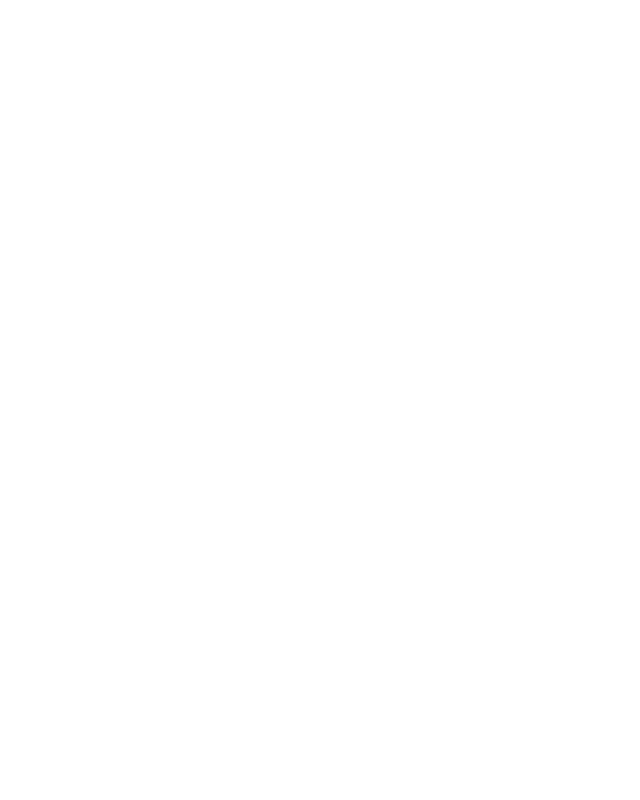
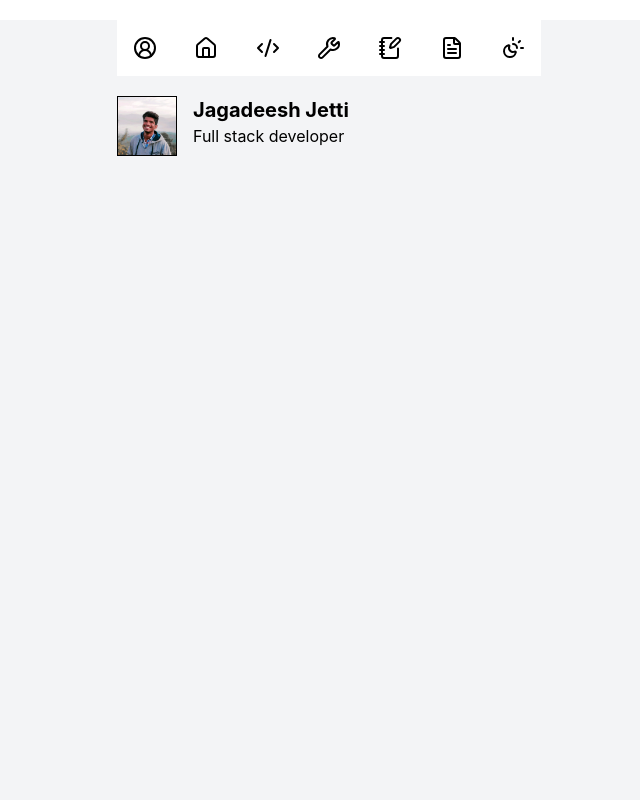
Before and after one commit to Jagadeesh-Jetti/Portfolio26, a React (Vite) app: page /bio in a window 1280 px wide. Before the commit this address had no page. Shown: the top 800 px of the page, without its empty margins (311-951 px from the left). Built offline with nearby package versions, Linux system fonts and the light colour scheme.

Commit message:
feat: did bio page setup

```diff
--- a/src/App.jsx
+++ b/src/App.jsx
@@ -5,12 +5,14 @@
 import { Blogs } from './pages/Blogs';
 import { Skills } from './pages/Skills';
 import { Resume } from './pages/Resume';
+import { Bio } from './pages/Bio';
 
 function App() {
   return (
     <div className="bg-gray-100">
       <Routes>
         <Route element={<AppLayout />}>
+          <Route path="/bio" element={<Bio />} />
           <Route path="/" element={<Home />} />
           <Route path="/projects" element={<Projects />} />
           <Route path="/skills" element={<Skills />} />
--- a/src/components/header/TopHeader.jsx
+++ b/src/components/header/TopHeader.jsx
@@ -6,7 +6,7 @@
   const navigate = useNavigate();
   return (
     <div className="flex justify-between my-5 p-4 bg-white">
-      <div>
+      <div onClick={() => navigate('/bio')}>
         <CircleUserRound />
       </div>
       <div onClick={() => navigate('/')}>
--- /dev/null
+++ b/src/pages/Bio.jsx
@@ -0,0 +1,17 @@
+import jaggu from '../assets/jaggu.jpg';
+
+export const Bio = () => {
+  return (
+    <div className="h-screen">
+      <div className="flex gap-4">
+        <div className="bg-gray-50 h-15 w-15 border">
+          <img src={jaggu} />
+        </div>
+        <div>
+          <div className="text-xl font-bold">Jagadeesh Jetti</div>
+          <div>Full stack developer</div>
+        </div>
+      </div>
+    </div>
+  );
+};
```
Also changed, not shown: src/assets/jaggu.jpg (added).
